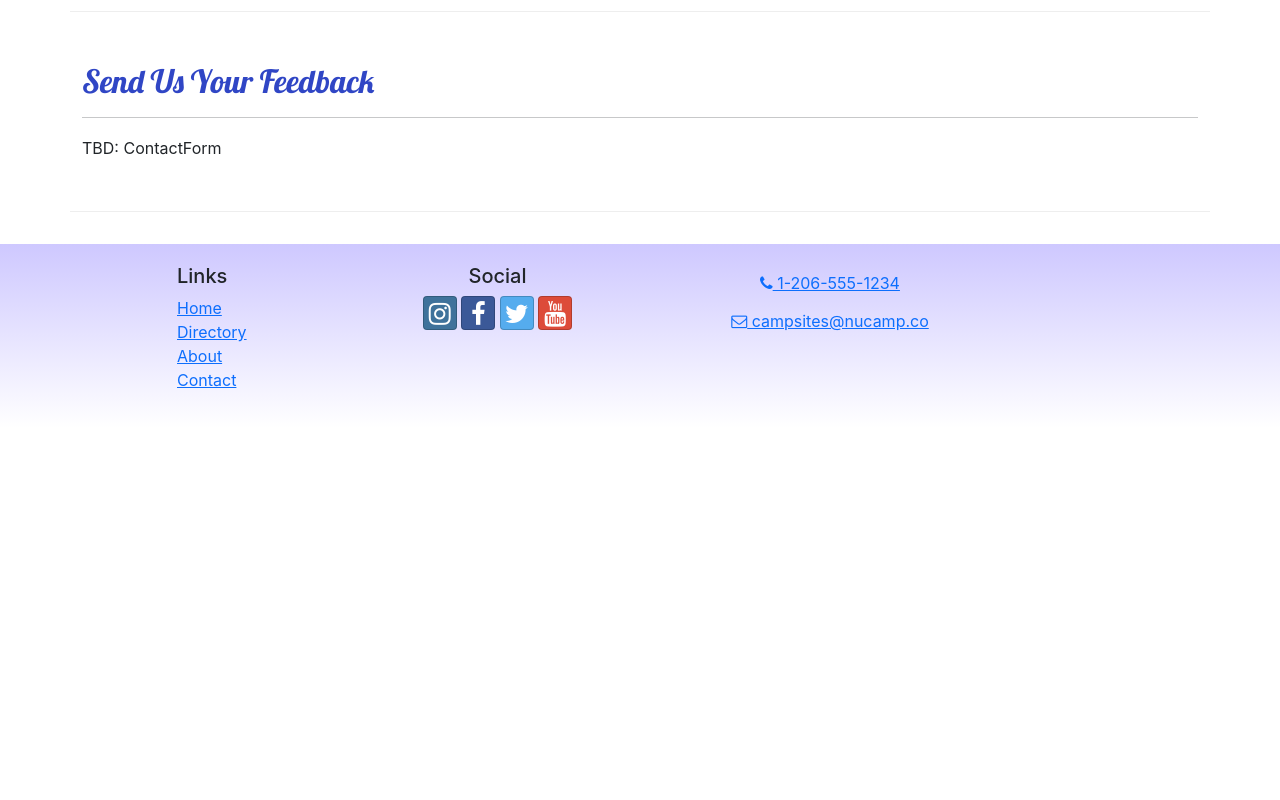
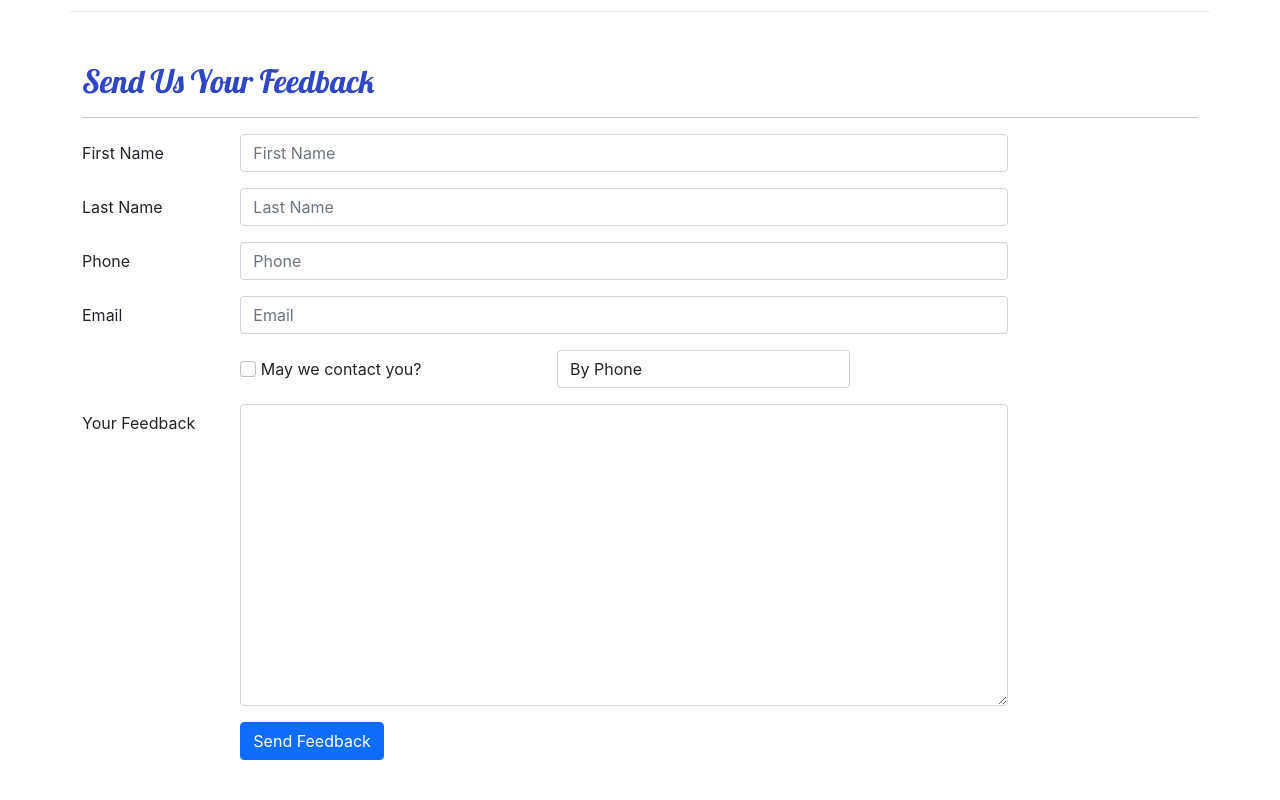
Before and after one commit to Tsdoupe/First-React-Project, a React (Create React App) app: page /contact in a window 1280 px wide. Shown: the part 480-1280 px from the top of the page. Before the commit the page ends 908 px from the top, so only its background shows below. Built offline with nearby package versions, Linux system fonts and the light colour scheme.

Commit message:
ContactForm

```diff
--- /dev/null
+++ b/src/components/ContactForm.js
@@ -0,0 +1,133 @@
+import {Button, Label, Col, FormGroup} from 'reactstrap';
+import {Formik, Field, Form, ErrorMessage} from 'formik';
+import {validateContactForm} from '../utils/validateContactForm';
+
+const ContactForm = () => {
+    const handleSubmit=(values, {resetForm}) => {
+        console.log('form values:', values);
+        console.log('in JSON format:', JSON.stringify(values));
+        resetForm();
+    };
+
+    return (
+        <Formik
+            initialValues={{
+                firstName: '',
+                lastName: '',
+                phoneNum: '',
+                email: '',
+                agree: false,
+                contactType: 'By Phone',
+                feedback: '',
+            }}
+            onSubmit={handleSubmit}
+            validate={validateContactForm}
+        >
+            <Form>
+                <FormGroup row>
+                    <Label htmlFor='firstName' md='2'>
+                        First Name
+                    </Label>
+                    <Col md='10'>
+                        <Field
+                            name='firstName'
+                            placeholder='First Name'
+                            className='form-control'
+                        />
+                        <ErrorMessage name='firstName'>
+                            {(msg) =><p className='text-danger'>{msg}</p>}
+                        </ErrorMessage>
+                    </Col>
+                </FormGroup>
+                <FormGroup row>
+                    <Label htmlFor='lastName' md='2'>
+                        Last Name
+                    </Label>
+                    <Col md='10'>
+                        <Field
+                            name='lastName'
+                            placeholder='Last Name'
+                            className='form-control'
+                        />
+                        <ErrorMessage name='lastName'>
+                            {(msg) =><p className='text-danger'>{msg}</p>}
+                        </ErrorMessage>
+                    </Col>
+                </FormGroup>
+                <FormGroup row>
+                    <Label htmlFor='phoneNum' md='2'>
+                        Phone
+                    </Label>
+                    <Col md='10'>
+                        <Field
+                            name='phoneNum'
+                            placeholder='Phone'
+                            className='form-control'
+                        />
+                        <ErrorMessage name='phoneNum'>
+                            {(msg) =><p className='text-danger'>{msg}</p>}
+                        </ErrorMessage>
+                    </Col>
+                </FormGroup>
+                <FormGroup row>
+                    <Label htmlFor='email' md='2'>
+                        Email
+                    </Label>
+                    <Col md='10'>
+                        <Field
+                            name='email'
+                            placeholder='Email'
+                            type='email'
+                            className='form-control'
+                        />
+                        <ErrorMessage name='email'>
+                            {(msg) =><p className='text-danger'>{msg}</p>}
+                        </ErrorMessage>
+                    </Col>
+                </FormGroup>
+                <FormGroup row>
+                    <Label check md={{size: 4, offset: 2}}>
+                        <Field
+                            name='agree'
+                            type='checkbox'
+                            className='form-check-input'
+                        />{' '}
+                        May we contact you?
+                    </Label>
+                    <Col md='4'>
+                        <Field
+                            name='contactType'
+                            as='select'
+                            className='form-control'
+                        >
+                            <option> By Phone </option>
+                            <option> By Email </option>
+                        </Field>
+                    </Col>
+                </FormGroup>
+                <FormGroup row>
+                    <Label htmlFor='feedback' md='2'>
+                        Your Feedback
+                    </Label>
+                    <Col md='10'>
+                        <Field
+                            name='feedback'
+                            as='textarea'
+                            rows='12'
+                            className='form-control'
+                        />
+                    </Col>
+                </FormGroup>
+                <FormGroup row>
+                    <Col md={{size: 10, offset: 2}}>
+                        <Button type='submit' color='primary'>
+                            Send Feedback
+                        </Button>
+                    </Col>
+                </FormGroup>
+            </Form>
+        </Formik>
+    );
+};
+
+export default ContactForm;
--- a/src/pages/ContactPage.js
+++ b/src/pages/ContactPage.js
@@ -1,5 +1,6 @@
 import {Container, Col, Row} from 'reactstrap';
 import SubHeader from '../components/SubHeader';
+import ContactForm from '../components/ContactForm';
 
 const ContactPage = () => {
     return (
@@ -33,7 +34,7 @@
                     <hr />
                 </Col>
                 <Col md='10'>
-                    TBD: ContactForm
+                    <ContactForm />
                 </Col>
             </Row>
         </Container>
--- /dev/null
+++ b/src/utils/validateContactForm.js
@@ -0,0 +1,30 @@
+export const validateContactForm = (values) => {
+    const errors = {};
+
+    if (!values.firstName) {
+        errors.firstName = 'Required';
+    } else if (values.firstName.length < 2) {
+        errors.firstName='Must be at least 2 characters.';
+    } else if (values.firstName.length > 15) {
+        errors.firstName = 'Must be 15 characters or less.';
+    }
+
+    if (!values.lastName) {
+        errors.lastName = 'Required';
+    } else if (values.lastName.length < 2) {
+        errors.lastName='Must be at least 2 characters.';
+    } else if (values.lastName.length > 15) {
+        errors.lastName = 'Must be 15 characters or less.';
+    }
+
+    const reg= /^\d+$/;
+    if (!reg.test(values.phoneNum)) {
+        errors.phoneNum = 'The phone number should contain only numbers.';
+    }
+
+    if (!values.email.includes('@')) {
+        errors.email = 'Email should contain a @';
+    }
+
+    return errors;
+};
```
